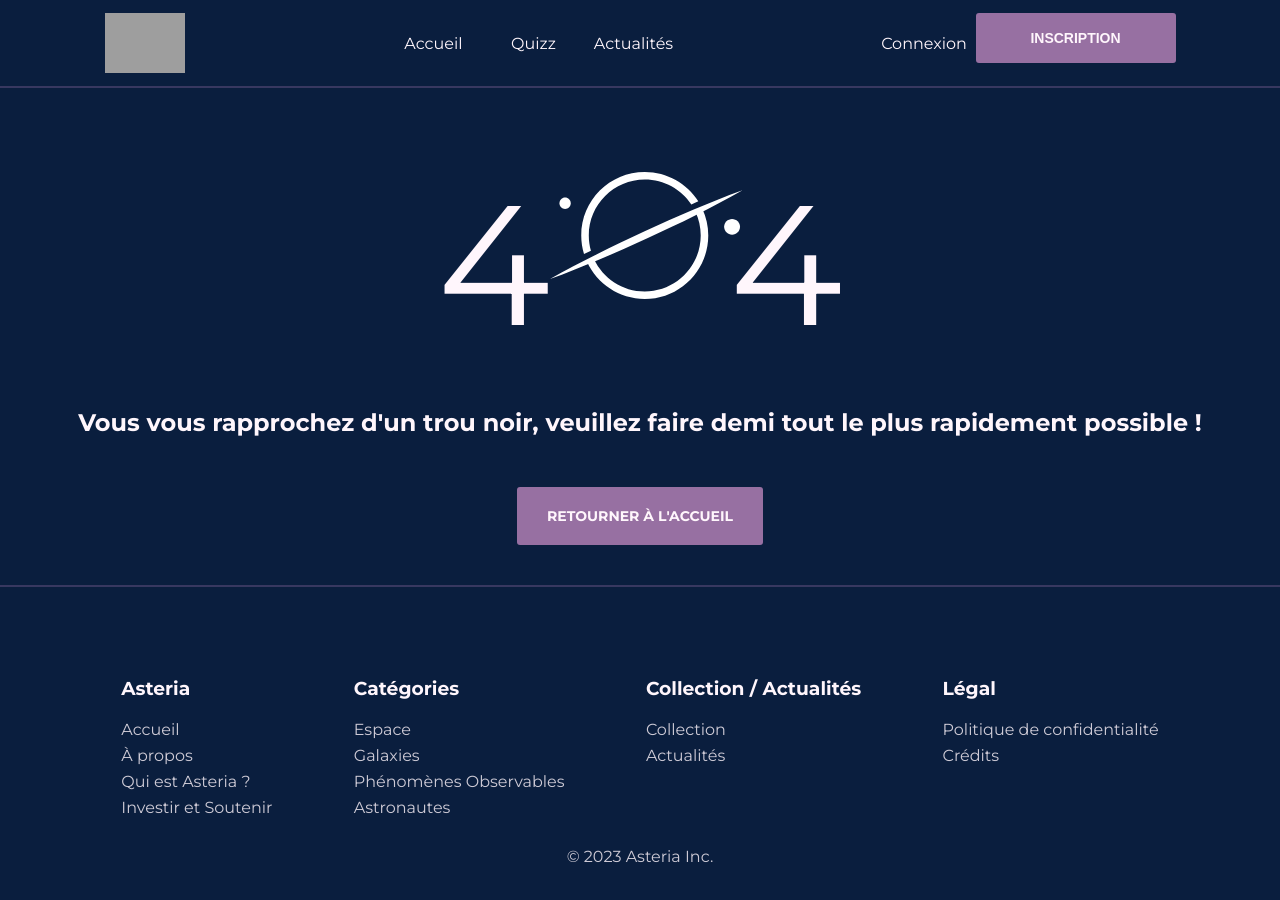
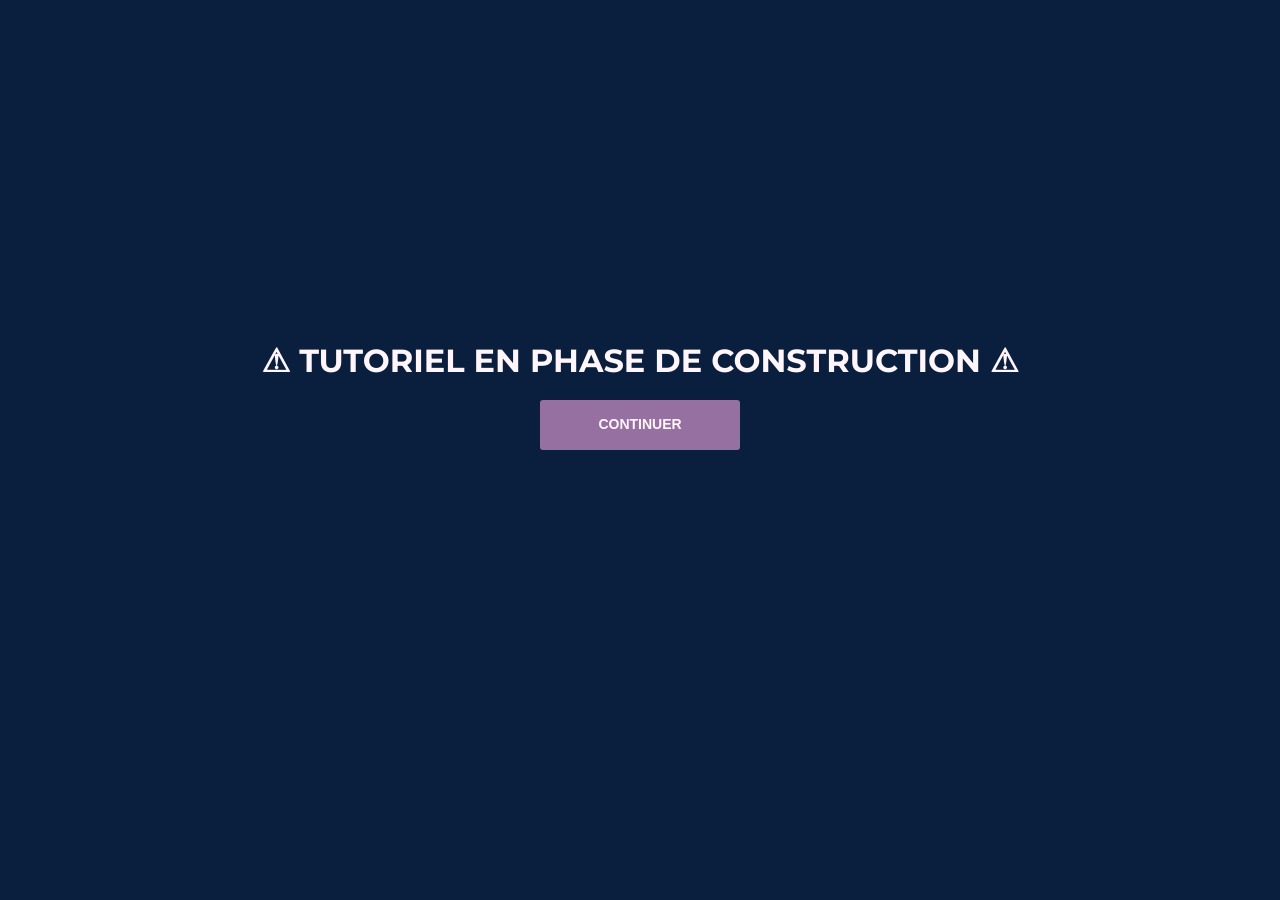
Before and after one commit to Teczer/Asteriaa, a React (Vite) app in the folder client/: page /tutorial in a window 1280 px wide. Shown: the top 900 px of the page. After the commit the page ends 800 px from the top, so only its background shows below. Built offline with nearby package versions, Linux system fonts and the light colour scheme; grey boxes are pictures that could not be loaded.

Commit message:
add loader at article and tutorial phase

```diff
--- a/client/src/App.jsx
+++ b/client/src/App.jsx
@@ -10,19 +10,23 @@ import Login from "./components/login/Login";
 import Signup from "./components/signup/Signup";
 import { useAuthContext } from "../hooks/useAuthContext";
 import Footer from "./components/footer/Footer";
+import AsteriaTutorial from "./components/tutorial/asteriaTutorial";
 
 function App() {
   const location = useLocation();
   const isQuizzControllerScreen = location.pathname.includes("quizzcontroller");
   const isLoginScreen = location.pathname.includes("login");
   const isSignUpScreen = location.pathname.includes("signup");
+  const isAsteriaTutorialScreen = location.pathname.includes("tutorial");
   const { user } = useAuthContext();
   return (
     <>
-      {!isQuizzControllerScreen && !isLoginScreen && !isSignUpScreen && (
-        <Header />
-      )}
+      {!isQuizzControllerScreen &&
+        !isLoginScreen &&
+        !isSignUpScreen &&
+        !isAsteriaTutorialScreen && <Header />}
       <Routes>
+        <Route path="/tutorial" element={<AsteriaTutorial />} />
         <Route path="/" element={<Homepage />} />
         <Route
           path="/login"
@@ -40,9 +44,10 @@ function App() {
           element={<Quizzcontroller />}
         />
       </Routes>
-      {!isQuizzControllerScreen && !isLoginScreen && !isSignUpScreen && (
-        <Footer />
-      )}
+      {!isQuizzControllerScreen &&
+        !isLoginScreen &&
+        !isSignUpScreen &&
+        !isAsteriaTutorialScreen && <Footer />}
     </>
   );
 }
--- a/client/src/components/article/Article.jsx
+++ b/client/src/components/article/Article.jsx
@@ -3,6 +3,7 @@ import MainArticle from "./mainArticle/MainArticle";
 import SimpleArticle from "./simpleArticle/SimpleArticle";
 import React, { useState, useEffect } from "react";
 import axios from "axios";
+import ArticleSkeletons from "../skeletons/ArticleSkeletons";
 
 const Article = ({ marginFix }) => {
   const [posts, setPosts] = useState([]);
@@ -36,8 +37,10 @@ const Article = ({ marginFix }) => {
                 />
               ))}
 
-          <div className="triple-article">
-            {/* rome-ignore lint/complexity/useOptionalChain: <explanation> */}
+          <div
+            className="triple-article"
+            style={{ display: posts.length === 0 ? "none" : "flex" }}
+          >
             {posts &&
               posts
                 .slice(1, 4)
@@ -51,6 +54,7 @@ const Article = ({ marginFix }) => {
                   />
                 ))}
           </div>
+          {posts.length === 0 && <ArticleSkeletons />}
         </div>
       </section>
     </>
--- a/client/src/components/article/article.scss
+++ b/client/src/components/article/article.scss
@@ -17,6 +17,10 @@
     justify-content: space-between;
     padding: 40px 200px 140px 200px;
     gap: 50px;
+
+    &.--skeleton {
+      flex-direction: column;
+    }
 
     .triple-article {
       display: flex;
@@ -85,3 +89,18 @@
     gap: 0 !important;
   }
 }
+
+.stack {
+  width: 100%;
+  height: 100%;
+  display: flex;
+  flex-direction: row;
+  gap: 20px;
+}
+
+.stack-skeleton-triple-article-text {
+  width: 100%;
+  height: 100%;
+  display: flex;
+  flex-direction: column;
+}
--- a/client/src/components/article/mainArticle/mainarticle.scss
+++ b/client/src/components/article/mainArticle/mainarticle.scss
@@ -8,8 +8,8 @@
   .main-article-link {
     display: flex;
     flex-direction: column;
-    gap: 10px;
-    justify-content: space-between;
+    gap: 30px;
+    justify-content: flex-start;
     width: 100%;
     height: 100%;
 
--- a/client/src/components/main/Main.jsx
+++ b/client/src/components/main/Main.jsx
@@ -5,9 +5,22 @@ import { Link } from "react-router-dom";
 import { useEffect, useState } from "react";
 import axios from "axios";
 import { useAuthContext } from "../../../hooks/useAuthContext";
+import { useNavigate } from "react-router-dom";
 
 function Main() {
   const { user } = useAuthContext();
+
+  // TUTORIAL REDIRECTION PHASE
+
+  const navigate = useNavigate();
+
+  useEffect(() => {
+    const completedTutorial = localStorage.getItem("completedTutorial");
+
+    if (!completedTutorial && !user) {
+      navigate("/tutorial");
+    }
+  }, [navigate, user]);
 
   const [userProgression, setUserProgression] = useState([]);
 
@@ -18,17 +31,6 @@ function Main() {
     setUserProgression(response.data);
     console.log("response.data", response.data);
   }
-
-  useEffect(() => {
-    // IF USER IS NOT CONNECTED
-    if (!user) {
-      // Set default values if the localStorage values are not present
-      localStorage.setItem("quizzSystemeSolaire", 1);
-      localStorage.setItem("quizzGalaxies", 1);
-      localStorage.setItem("quizzPhenomenesObservables", 1);
-      localStorage.setItem("quizzAstronautes", 1);
-    }
-  }, [user]);
 
   // IF USER IS NOT CONNECTED
   const progressionSystemeSolaireLocal = localStorage.getItem(
@@ -106,15 +108,6 @@ function Main() {
   useEffect(() => {
     async function fetchData() {
       await getUserProgression();
-
-      // IF USER IS NOT CONNECTED
-      if (!user) {
-        // Set default values if the localStorage values are not present
-        localStorage.setItem("quizzSystemeSolaire", 1);
-        localStorage.setItem("quizzGalaxies", 1);
-        localStorage.setItem("quizzPhenomenesObservables", 1);
-        localStorage.setItem("quizzAstronautes", 1);
-      }
     }
 
     fetchData();
--- a/client/src/components/quizzcontroller/quizzResult/QuizzResult.jsx
+++ b/client/src/components/quizzcontroller/quizzResult/QuizzResult.jsx
@@ -25,6 +25,7 @@ function QuizzResult({ CorrectAns }) {
   useEffect(() => {
     console.log(user);
     saveProgression();
+    localStorage.setItem(params.quizzType, Number(params.quizzProgression) + 1);
   }, []);
   return (
     <div className="quizzresult-container">
--- /dev/null
+++ b/client/src/components/skeletons/ArticleSkeletons.jsx
@@ -0,0 +1,45 @@
+import React from "react";
+import SkeletonElement from "./SkeletonElement";
+
+function ArticleSkeletons() {
+  return (
+    <>
+      <div className="main-article">
+        <SkeletonElement type="thumbnail" />
+        <div className="main-article-link">
+          <SkeletonElement type="text" />
+          <SkeletonElement type="title" />
+          <SkeletonElement type="title" />
+        </div>
+      </div>
+      <div className="triple-article">
+        <div className="stack">
+          <SkeletonElement type="thumbnail" />
+          <div className="stack-skeleton-triple-article-text">
+            <SkeletonElement type="text" />
+            <SkeletonElement type="title" />
+            <SkeletonElement type="title" />
+          </div>
+        </div>
+        <div className="stack">
+          <SkeletonElement type="thumbnail" />
+          <div className="stack-skeleton-triple-article-text">
+            <SkeletonElement type="text" />
+            <SkeletonElement type="title" />
+            <SkeletonElement type="title" />
+          </div>
+        </div>
+        <div className="stack">
+          <SkeletonElement type="thumbnail" />
+          <div className="stack-skeleton-triple-article-text">
+            <SkeletonElement type="text" />
+            <SkeletonElement type="title" />
+            <SkeletonElement type="title" />
+          </div>
+        </div>
+      </div>
+    </>
+  );
+}
+
+export default ArticleSkeletons;
--- /dev/null
+++ b/client/src/components/skeletons/SkeletonElement.jsx
@@ -0,0 +1,9 @@
+import React from "react";
+import "./skeleton.scss";
+
+function SkeletonElement({ type }) {
+  const classes = `skeleton ${type}`;
+  return <div className={classes}></div>;
+}
+
+export default SkeletonElement;
--- /dev/null
+++ b/client/src/components/skeletons/skeleton.scss
@@ -0,0 +1,27 @@
+// basic styles
+
+.skeleton {
+  background: var(--lavender-blush);
+  opacity: 0.6;
+  margin: 10px 0;
+  border-radius: 4px;
+}
+
+.skeleton.text {
+  width: 100%;
+  height: 12px;
+}
+.skeleton.title {
+  width: 50%;
+  height: 20px;
+  margin-bottom: 15px;
+}
+.skeleton.avatar {
+  width: 100px;
+  height: 100px;
+  border-radius: 50%;
+}
+.skeleton.thumbnail {
+  min-width: 200px;
+  min-height: 180px;
+}
--- /dev/null
+++ b/client/src/components/tutorial/AsteriaTutorial.jsx
@@ -0,0 +1,25 @@
+import React from "react";
+import "./asteriaTutorial.scss";
+
+function AsteriaTutorial() {
+  return (
+    <div className="tutorial-container">
+      <h1>&#9888; TUTORIEL EN PHASE DE CONSTRUCTION &#9888;</h1>
+      <button
+        className="tutorial-btn"
+        onClick={() => {
+          localStorage.setItem("quizzSystemeSolaire", 1);
+          localStorage.setItem("quizzGalaxies", 1);
+          localStorage.setItem("quizzPhenomenesObservables", 1);
+          localStorage.setItem("quizzAstronautes", 1);
+          localStorage.setItem("completedTutorial", true);
+          window.location.href = "/";
+        }}
+      >
+        Continuer
+      </button>
+    </div>
+  );
+}
+
+export default AsteriaTutorial;
--- /dev/null
+++ b/client/src/components/tutorial/asteriaTutorial.scss
@@ -0,0 +1,34 @@
+.tutorial-container {
+  width: 100vw;
+  height: 100vh;
+  display: flex;
+  flex-direction: column;
+  justify-content: center;
+  align-items: center;
+  border: none;
+  gap: 20px;
+  color: var(--lavender-blush);
+}
+
+.tutorial-btn {
+  border-radius: 3px;
+  -moz-border-radius: 3px;
+  -webkit-border-radius: 3px;
+  background-color: var(--purple-mountain-majesty);
+  color: var(--lavender-blush);
+  font-weight: 700;
+  margin-bottom: 10px;
+  text-transform: uppercase;
+  width: 200px;
+  height: 50px;
+  line-height: 1.5em;
+  border: none;
+  font-size: 14px;
+  padding: 0;
+  cursor: pointer;
+
+  &:hover {
+    box-shadow: 3px 4px 40px rgba(255, 255, 255, 0.1),
+      -2px 1px 30px rgba(255, 255, 255, 0.1);
+  }
+}
```
